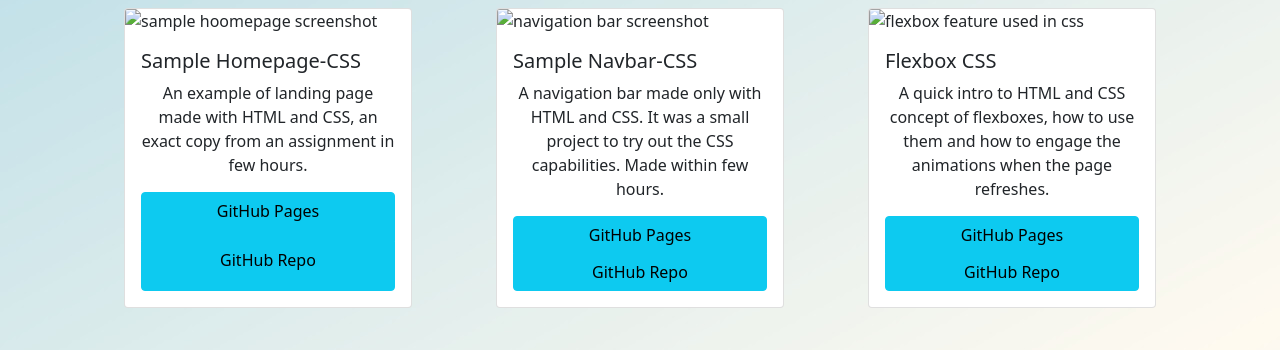
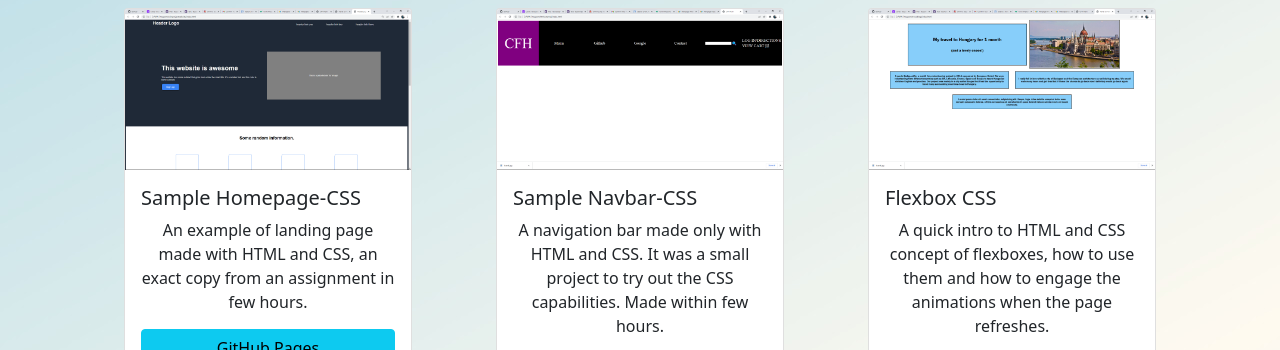
Before and after one commit to yusufkakin/portfoliowebsite, a plain HTML site: page projects.html in a window 1280 px wide. Shown: the part 396-746 px from the top of the page. Drawn offline with nearby package versions, Linux system fonts and the light colour scheme; the site is published under a folder, as on GitHub Pages, so addresses that start at the root find nothing.

Commit message:
image changes2

```diff
--- a/projects.html
+++ b/projects.html
@@ -54,7 +54,7 @@
     </div>
     <div class = "d-flex justify-content-around mt-5">
         <div class="card" style="width: 18rem;">
-  <img src="/images/samplelanding.png" class="card-img-top" alt="sample hoomepage screenshot">
+  <img src="images/samplelanding.png" class="card-img-top" alt="sample hoomepage screenshot">
   <div class="card-body text-center btn-group-vertical">
     <h5 class="card-title">Sample Homepage-CSS</h5>
     <p class="card-text">An example of landing page made with HTML and CSS, an exact copy from an assignment in few hours.</p>
@@ -63,7 +63,7 @@
   </div>
 </div>
         <div class="card" style="width: 18rem;">
-  <img src="/images/navbarsample.png" class="card-img-top" alt="navigation bar screenshot">
+  <img src="images/navbarsample.png" class="card-img-top" alt="navigation bar screenshot">
   <div class="card-body text-center btn-group-vertical">
     <h5 class="card-title">Sample Navbar-CSS</h5>
     <p class="card-text">A navigation bar made only with HTML and CSS. It was a small project to try out the CSS capabilities. Made within few hours.</p>
@@ -72,7 +72,7 @@
   </div>
 </div>
         <div class="card" style="width: 18rem;">
-  <img src="/images/travelblg.png" class="card-img-top" alt="flexbox feature used in css">
+  <img src="images/travelblg.png" class="card-img-top" alt="flexbox feature used in css">
   <div class="card-body text-center btn-group-vertical">
     <h5 class="card-title">Flexbox CSS </h5>
     <p class="card-text">A quick intro to HTML and CSS concept of flexboxes, how to use them and how to engage the animations when the page refreshes.</p>
```
Also changed, not shown: tvshows.html (+3 -3 lines).
